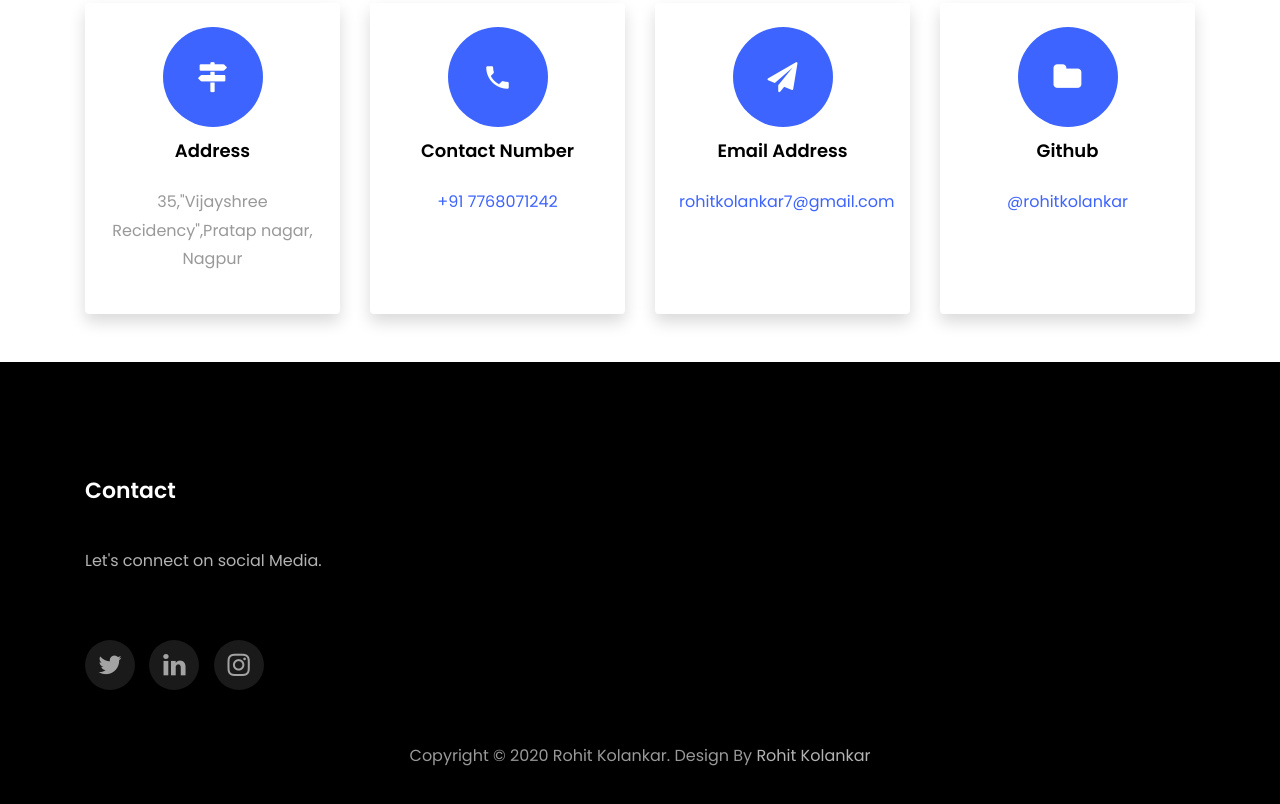
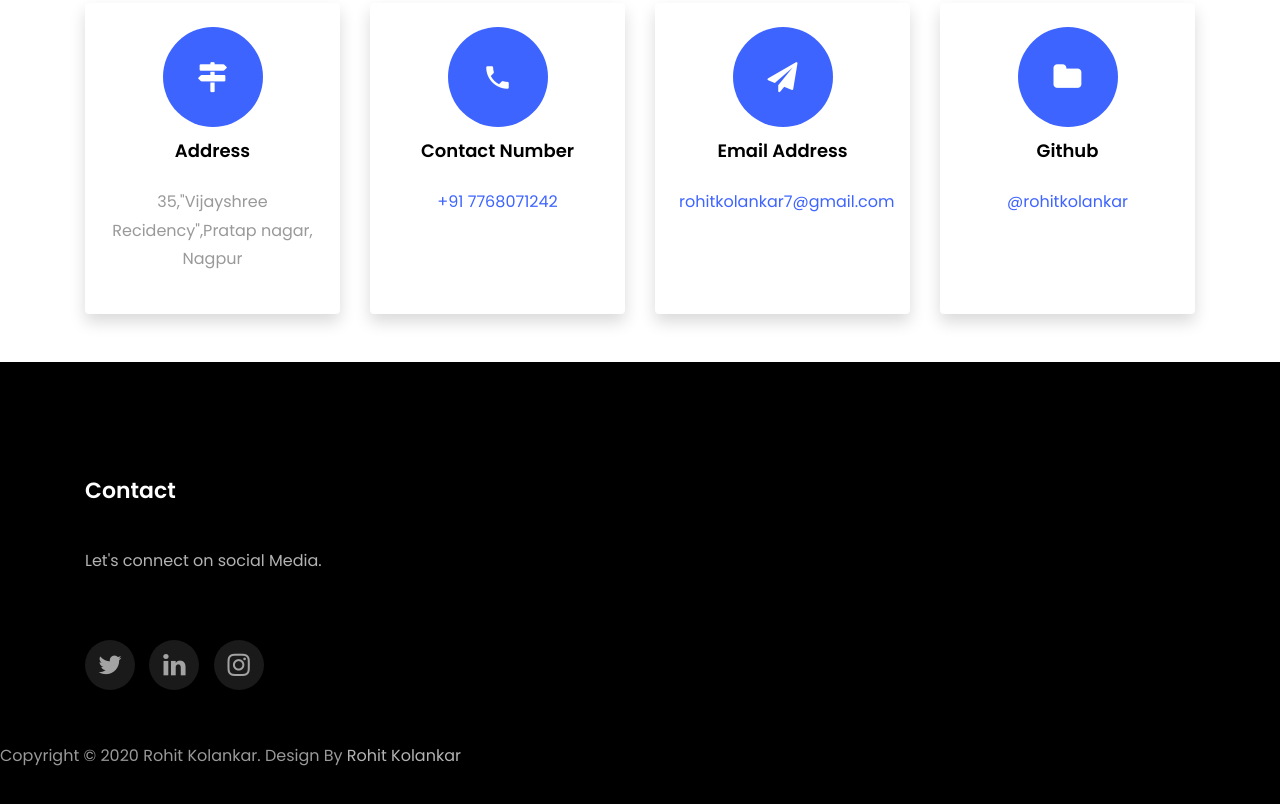
Before and after one commit to rohitkolankar/rohitkolankar.github.io, a plain HTML site: page index.html in a window 1280 px wide. Shown: the part 4831-5635 px from the top of the page. Drawn offline with Linux system fonts and the light colour scheme; files whose address does not match are found by name.

Commit message:
Update index.html

```diff
--- a/index.html
+++ b/index.html
@@ -431,7 +431,7 @@
           </div>
           </div>
         </div>
-	    <div style="text-align:center">
+	    <div style="position:center">
 	    	Copyright © 2020 Rohit Kolankar. Design By <a href="#about-section">Rohit Kolankar</a>
 	    </div>
       </div>
```
